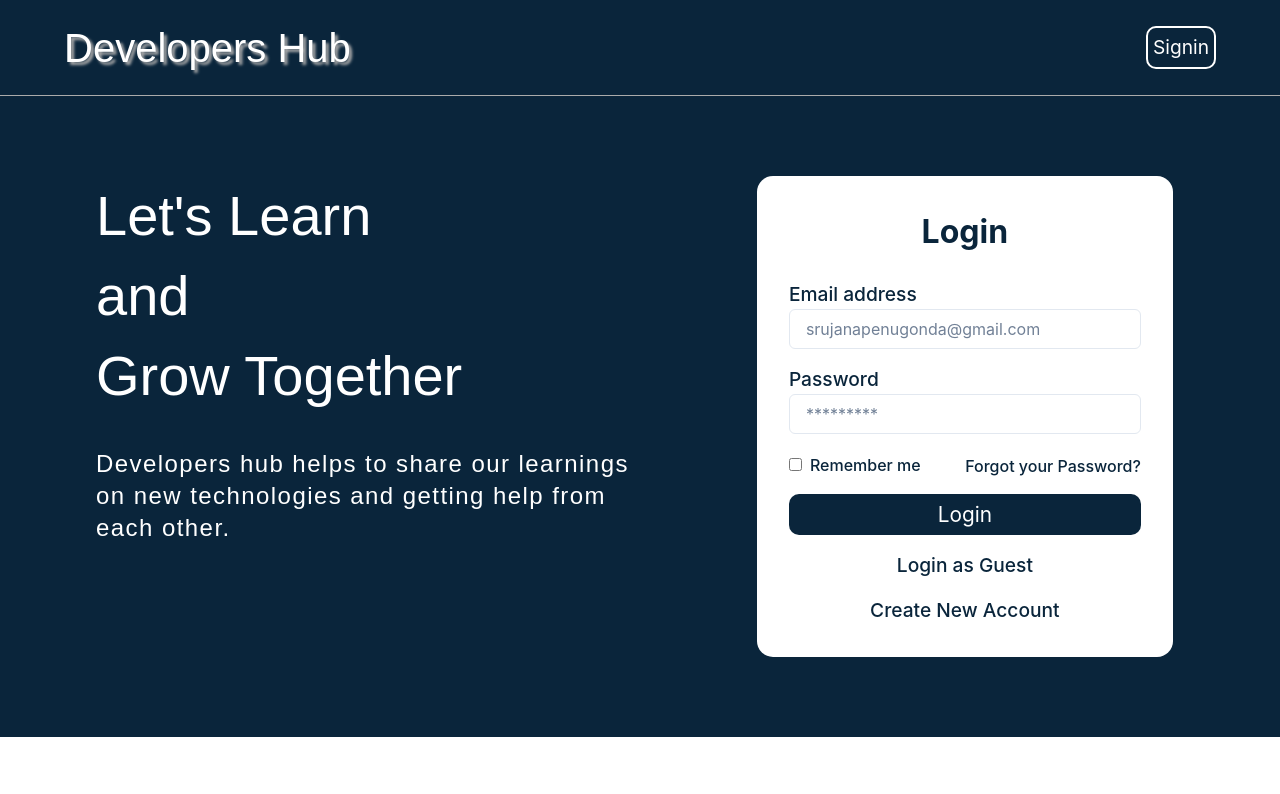
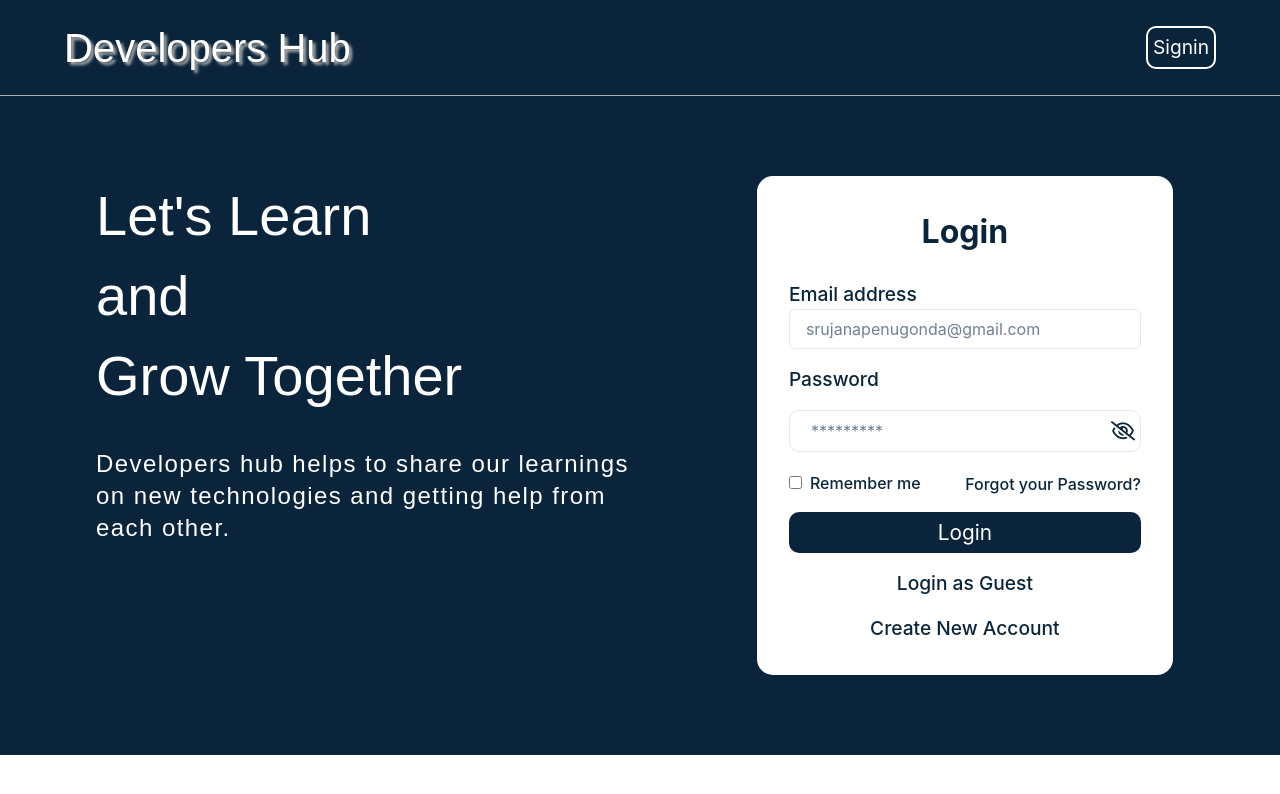
Before and after one commit to SRUJANA-PENUGONDA13/developers-hub, a React (Create React App) app: page / in a window 1280 px wide. Shown: the top 794 px of the page. Built offline with nearby package versions, Linux system fonts and the light colour scheme; a web font is replaced by a local one; what miragejs would draw is missing.

Commit message:
Refactor - Added password icons for signin and signup

```diff
--- a/src/frontend/components/signin/Signin.js
+++ b/src/frontend/components/signin/Signin.js
@@ -14,6 +14,7 @@ const Signin = () => {
     password: "",
   });
   const [error, setError] = useState(false);
+  const [passwordIcon, setPasswordIcon] = useState(false);
   const toast = useToast();
   const navigate = useNavigate();
   const dispatch = useDispatch();
@@ -65,14 +66,28 @@ const Signin = () => {
         </div>
         <div className="auth-field">
           <label for="password">Password</label>
+          <div className="password-sec flex-dir-row">
             <Input
-            type="password"
+              className="password-field"
+              type={passwordIcon ? "" : "password"}
               placeholder="*********"
               onChange={(e) =>
                 setLoginDetails({ ...loginDetails, password: e.target.value })
               }
               required
             />
+            {passwordIcon ? (
+              <i
+                class="fa-regular fa-eye password-icon"
+                onClick={() => setPasswordIcon(!passwordIcon)}
+              ></i>
+            ) : (
+              <i
+                class="fa-regular fa-eye-slash password-icon"
+                onClick={() => setPasswordIcon(!passwordIcon)}
+              ></i>
+            )}
+          </div>
         </div>
         <div className="auth-field credentials-handler flex-dir-row">
           <div className="remeber-me">
--- a/src/frontend/components/signup/Signup.js
+++ b/src/frontend/components/signup/Signup.js
@@ -11,6 +11,8 @@ const Signup = () => {
     password: "",
     confirmPassword: "",
   });
+  const [passwordIcon, setPasswordIcon] = useState(false);
+  const [confirmPasswordIcon, setConfirmPasswordIcon] = useState(false);
   const toast = useToast();
   const navigate = useNavigate();
 
@@ -64,18 +66,34 @@ const Signup = () => {
         </div>
         <div className="auth-field">
           <label for="password">Password</label>
+          <div className="password-sec flex-dir-row">
             <Input
-            type="password"
+              className="password-field"
+              type={passwordIcon ? "" : "password"}
               placeholder="*************"
               id="password"
               onChange={(e) => setUser({ ...user, password: e.target.value })}
               required
             />
+            {passwordIcon ? (
+              <i
+                class="fa-regular fa-eye password-icon"
+                onClick={() => setPasswordIcon(!passwordIcon)}
+              ></i>
+            ) : (
+              <i
+                class="fa-regular fa-eye-slash password-icon"
+                onClick={() => setPasswordIcon(!passwordIcon)}
+              ></i>
+            )}
+          </div>
         </div>
         <div className="auth-field">
           <label for="confirm-password">Confirm Password</label>
+          <div className="password-sec flex-dir-row">
             <Input
-            type="password"
+              type={confirmPasswordIcon ? "" : "password"}
+              className="password-field"
               placeholder="*************"
               id="confirm-password"
               onChange={(e) =>
@@ -83,6 +101,18 @@ const Signup = () => {
               }
               required
             />
+            {confirmPasswordIcon ? (
+              <i
+                class="fa-regular fa-eye password-icon"
+                onClick={() => setConfirmPasswordIcon(!confirmPasswordIcon)}
+              ></i>
+            ) : (
+              <i
+                class="fa-regular fa-eye-slash password-icon"
+                onClick={() => setConfirmPasswordIcon(!confirmPasswordIcon)}
+              ></i>
+            )}
+          </div>
         </div>
         <div className="auth-field signup-agreement flex-dir-row">
           <input type="checkbox" value="agreement" id="agreement" required />
--- a/src/frontend/css/genericSelectors.css
+++ b/src/frontend/css/genericSelectors.css
@@ -76,6 +76,22 @@
   overflow-y: scroll;
 }
 
+.password-sec {
+  border: 1px solid #e2e8f0;
+  outline: 2px solid transparent;
+  justify-content: center;
+  gap: 5px;
+  padding: 0px 5px;
+  margin-top: 1rem;
+  align-items: center;
+  border-radius: 10px;
+  box-sizing: border-box;
+}
+
+.password-field {
+  border: none !important;
+}
+
 .cursor-pointer {
   cursor: pointer;
 }
--- a/src/frontend/pages/signup/SignupPage.js
+++ b/src/frontend/pages/signup/SignupPage.js
@@ -1,6 +1,7 @@
 import { Signup } from "../../components";
 import { Link } from "react-router-dom";
 import "./SignupPage.css";
+import React from "react";
 
 const SignupPage = () => {
   return (
```
Lines whose indentation alone changed are shown as unchanged.
